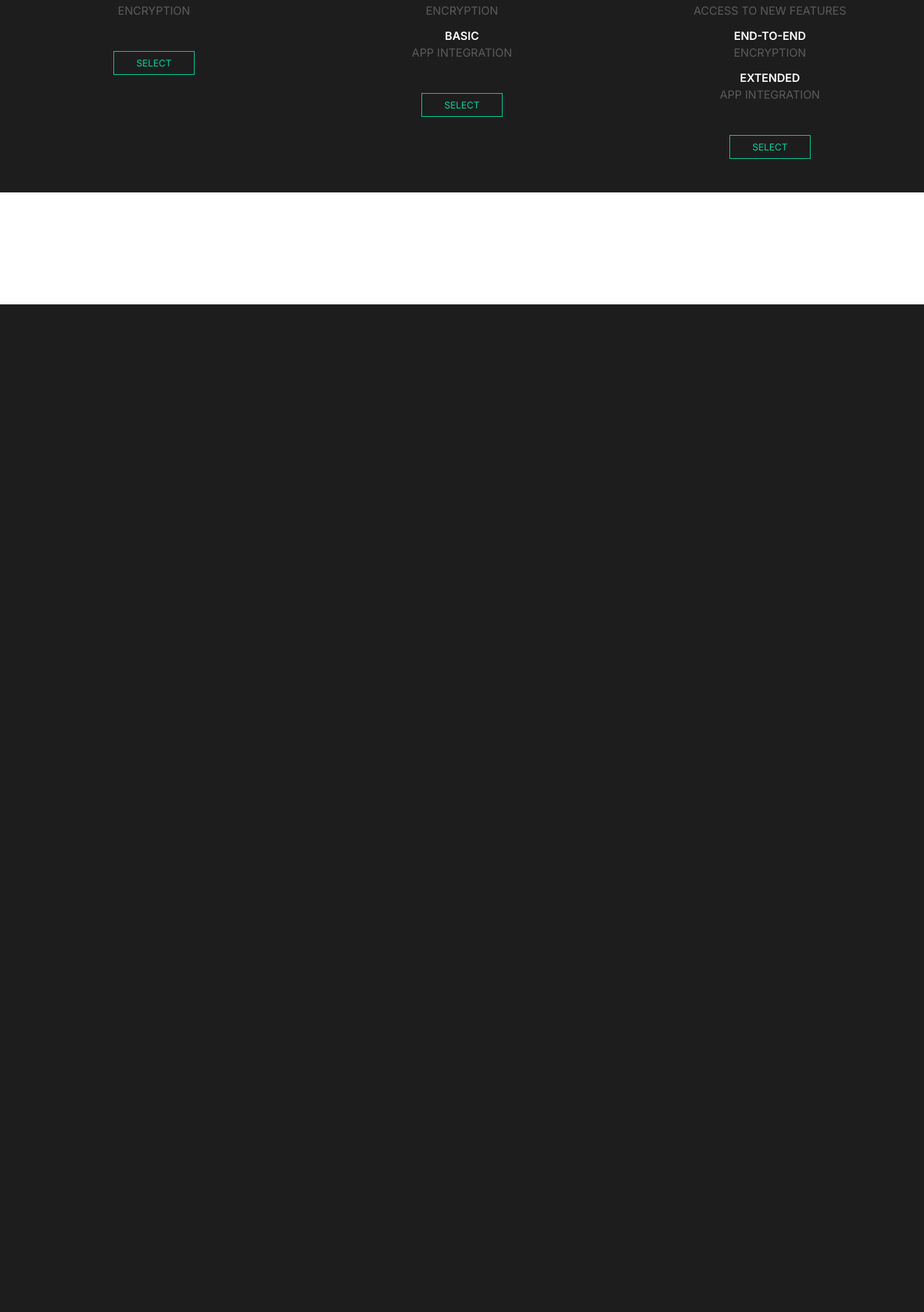
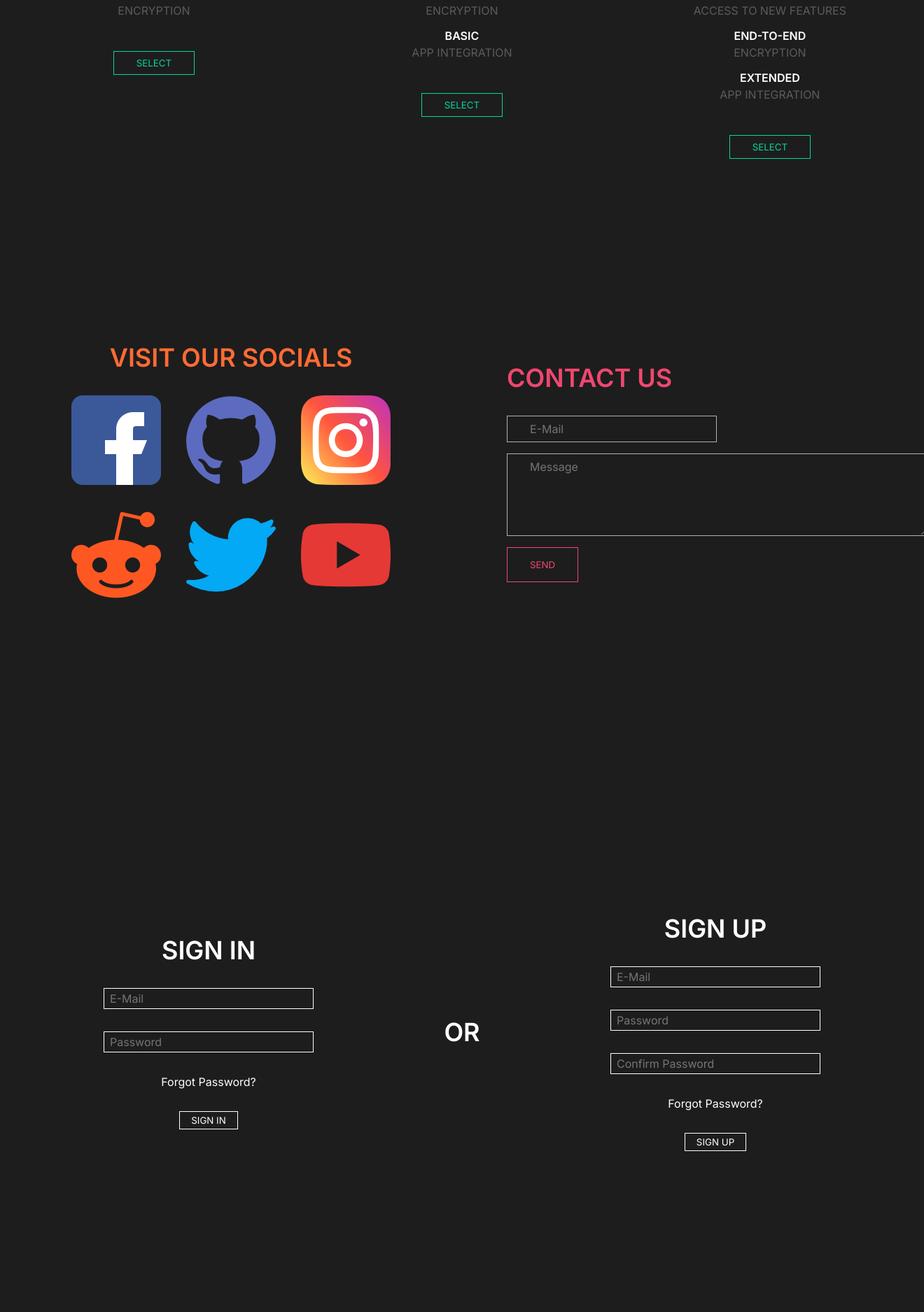
Before and after one commit to sephclt/NostalGlow, a PHP site: page / in a window 1320 px wide. Shown: the part 2925-4800 px from the top of the page at 70% size. Before the commit the page ends 3360 px from the top, so only its background shows below. Run offline with PHP 8.4, Linux system fonts and the light colour scheme.

Commit message:
week-8-report

```diff
--- a/index.html
+++ b/index.html
@@ -37,10 +37,10 @@
             <p>Lorem ipsum dolor sit, amet consectetur adipisicing elit. Magnam, cupiditate?</p>
             <div>
                 <button>
-                    <a href="#">LOG IN</a>
+                    <a href="#account-content">LOG IN</a>
                 </button>
                 <button>
-                    <a href="#">SIGN UP</a>
+                    <a href="#account-content">SIGN UP</a>
                 </button>
             </div>
         </div>
@@ -59,7 +59,7 @@
         <div class="resources-nav nav-button" id="resources-nav">
             <div>
                 <span>05</span>
-                <span><a href="#">RESOURCES</a></span>
+                <span><a href="#resources-content">RESOURCES</a></span>
             </div>
         </div>
         <div class="career-nav nav-button" id="career-nav">
@@ -144,6 +144,8 @@
         </div>
       </div>
     </div>
+
+    <!-- PRICING SECTION -->
 
     <div class="main-content" id="pricing-content">
       <div class="pricing-sub-section">
@@ -232,6 +234,61 @@
       </div>
     </div>
 
+    <!-- RESOURCES SECTION -->
+
+    <div class="main-content" id="resources-content">
+      <div class="resources-sub-section">
+        <p style="color: #FF6B35;">VISIT OUR SOCIALS</p>
+        <div class="details">
+          <a href="#"><img src="./assets/icons/socials/facebook_2111398.png" alt="facebook image"></a>
+          <a href="#"><img src="./assets/icons/socials/github_733553.png" alt="github image"></a>
+          <a href="#"><img src="./assets/icons/socials/instagram_2111463.png" alt="instagram image"></a>
+        </div>
+        <div class="details">
+          <a href="#"><img src="./assets/icons/socials/reddit_2111589.png" alt="reddit image"></a>
+          <a href="#"><img src="./assets/icons/socials/twitter_889147.png" alt="twitter image"></a>
+          <a href="#"><img src="./assets/icons/socials/youtube_2111748.png" alt="youtube image"></a>
+        </div>
+      </div>
+      <div class="resources-sub-section-2">
+        <p style="color: #EF476F;">CONTACT US</p>
+        <div class="details">
+          <form>
+            <input type="email" name="email" placeholder="E-Mail">
+            <textarea rows="5" cols="10" placeholder="Message"></textarea>
+            <button type="submit">SEND</button>
+          </form>
+        </div>
+      </div>
+    </div>
+
+    <!-- ACCOUNT SECTION -->
+
+    <div class="main-content" id="account-content">
+      <div class="account-sub-section">
+        <p>SIGN IN</p>
+        <form class="details">
+          <input type="email" name="email" placeholder="E-Mail">
+          <input type="password" name="password" placeholder="Password">
+          <a href="#">Forgot Password?</a>
+          <button type="submit">SIGN IN</button>
+        </form>
+      </div>
+      <div class="account-mid-section">
+        <p>OR</p>
+      </div>
+      <div class="account-sub-section">
+        <p>SIGN UP</p>
+        <form class="details">
+          <input type="email" name="email" placeholder="E-Mail">
+          <input type="password" name="password" placeholder="Password">
+          <input type="password" name="confirm-password" placeholder="Confirm Password">
+          <a href="#">Forgot Password?</a>
+          <button type="submit">SIGN UP</button>
+        </form>
+      </div>
+    </div>
+
     <script>
         document.getElementById('home-nav').classList.add('clicked');
 
--- a/styles.css
+++ b/styles.css
@@ -416,6 +416,168 @@
   border-color: #b1b1b1;
   color: #b1b1b1;
 }
+
+/* RESOURCES SECTION */
+
+.resources-sub-section {
+  width: 50%;
+  height: 100%;
+  padding: 1rem 4rem;
+
+  display: flex;
+  flex-direction: column;
+  justify-content: center;
+  align-items: center;
+  gap: 2rem;
+}
+
+.resources-sub-section > p {
+  font-size: 2.25rem;
+  font-weight: 600;
+}
+
+.resources-sub-section > .details {
+  display: flex;
+  justify-content: center;
+  align-items: center;
+  gap: 2.25rem;
+}
+
+.resources-sub-section-2 {
+  width: 50%;
+  height: 100%;
+  padding: 1rem 4rem;
+
+  display: flex;
+  flex-direction: column;
+  justify-content: center;
+  align-items: start;
+  gap: 2rem;
+}
+
+.resources-sub-section-2 > p {
+  font-size: 2.25rem;
+  font-weight: 600;
+}
+
+.resources-sub-section-2 > .details > form {
+  display: flex;
+  flex-direction: column;
+  justify-content: center;
+  align-items: start;
+  gap: 1rem;
+}
+
+.resources-sub-section-2 > .details > form > input {
+  width: 18.75rem;
+  padding: 0.5rem 2rem;
+
+  background-color: transparent;
+  border: solid 1px #b1b1b1;
+
+  font-size: 1rem;
+  color: #b1b1b1;
+}
+
+.resources-sub-section-2 > .details > form > textarea {
+  width: 37.5rem;
+  padding: 0.5rem 2rem;
+
+  background-color: transparent;
+  border: solid 1px #b1b1b1;
+
+  font-size: 1rem;
+  color: #b1b1b1;
+}
+
+.resources-sub-section-2 > .details > form > button {
+  padding: 1rem 2rem;
+
+  background-color: transparent;
+  border: solid 1px #EF476F;
+  color: #EF476F;
+  transition: all 0.25s ease;
+}
+
+/* ACCOUNT SECTION */
+.account-sub-section {
+  width: 48%;
+  height: 100%;
+  padding: 1rem 4rem;
+
+  display: flex;
+  flex-direction: column;
+  justify-content: center;
+  align-items: center;
+  gap: 2rem;
+}
+
+.account-sub-section > p {
+  font-size: 2.25rem;
+  font-weight: 600;
+}
+
+.account-sub-section > .details {
+  display: flex;
+  flex-direction: column;
+  justify-content: center;
+  align-items: center;
+  gap: 2rem;
+}
+
+.account-sub-section > .details > input {
+  width: 18.75rem;
+  padding: 0.25rem 0.5rem;
+
+  background-color: transparent;
+  border: solid 1px #fff;
+
+  font-size: 1rem;
+  color: #fff;
+}
+
+.account-sub-section > .details > a {
+  text-decoration: none;
+  font-size: 1rem;
+  font-weight: 400;
+  color: #fff;
+  transition: all 0.25s ease;
+}
+
+.account-sub-section > .details > a:hover {
+  color: #b1b1b1;
+}
+
+.account-sub-section > .details > button {
+  padding: 0.25rem 1rem;
+
+  background-color: transparent;
+  border: solid 1px #fff;
+  color: #fff;
+  transition: all 0.25s ease;
+}
+
+.account-sub-section > .details > button:hover {
+  cursor: pointer;
+  border-color: #b1b1b1;
+  color: #b1b1b1;
+}
+
+.account-mid-section {
+  width: 4%;
+  height: 100%;
+  padding: 0 4rem;
+
+  display: flex;
+  flex-direction: column;
+  justify-content: center;
+  align-items: center;
+}
+
+.account-mid-section > p {
+  font-size: 2.25rem;
+  font-weight: 600;
+}
 @media screen and (max-width: 768px) {
     .upper-nav, .lower-nav {
         grid-template-areas: 'first'
```
Also changed, not shown: assets/icons/socials/facebook_2111398.png (added), assets/icons/socials/github_733553.png (added), assets/icons/socials/instagram_2111463.png (added), assets/icons/socials/reddit_2111589.png (added), assets/icons/socials/twitter_889147.png (added), assets/icons/socials/youtube_2111748.png (added).
